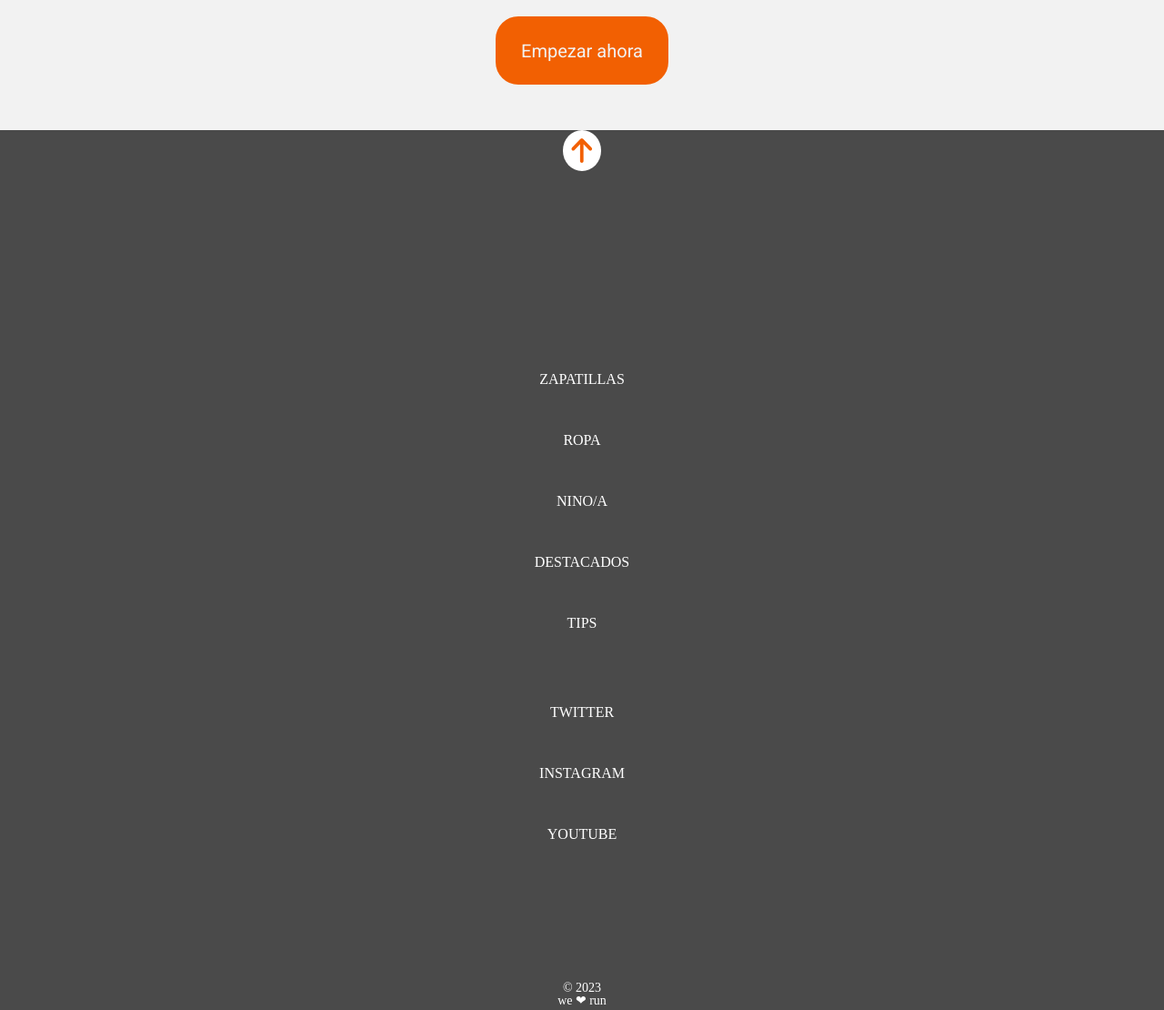
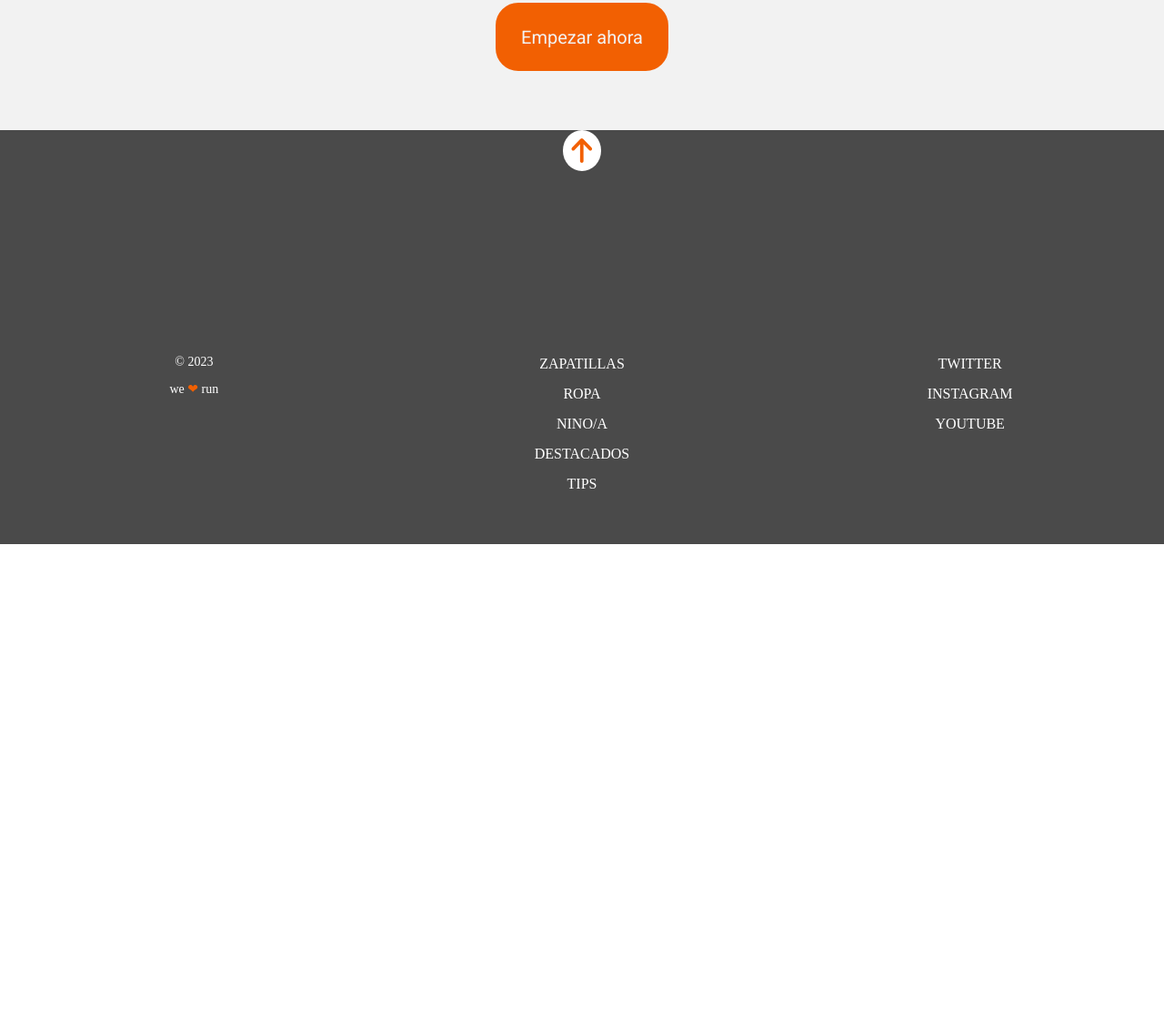
Before and after one commit to Adalab/modulo-1-evaluacion-final-VeroSalandy, a website: page src/html/index.html in a window 1280 px wide. Shown: the part 1389-2499 px from the top of the page at 91% size. After the commit the page ends 1987 px from the top, so only its background shows below. Drawn offline with nearby package versions, Linux system fonts and the light colour scheme; files that its build step writes are made by us from their sources; files whose address does not match are found by name.

Commit message:
finished versions  mobile and tablet

```diff
--- a/src/html/partials/footer.html
+++ b/src/html/partials/footer.html
@@ -7,6 +7,7 @@
       alt="arrow-scroll-up"
     />
   </a>
+  <div class="footer-div">
     <nav>
       <a class="footer-link" href="https://adalab.es/">
         <ul class="footer-list">
@@ -27,6 +28,9 @@
         </ul>
       </a>
     </nav>
+    <small class="footer-copyright">
       <p>&copy; 2023</p>
-  <p>we ❤︎ run</p>
+      <p>we <i class="fa-solid fa-heart" style="color: #f26002">❤︎</i> run</p>
+    </small>
+  </div>
 </footer>
--- a/src/scss/layout/_footer.scss
+++ b/src/scss/layout/_footer.scss
@@ -3,9 +3,9 @@
     color: #ffffff;
     font-size: 14px;
     text-align: center;
-    padding-bottom: 10%;
     width: auto;
     height: auto;
+    padding-bottom: 20px;
 
 
 }
@@ -40,9 +40,36 @@
 .footer-list-socialmedia-item {
     margin: 2%;
 }
+.footer-copyright{
+    font-size: 14px;
+    line-height: 30px;
+
+
+}
+
 
 /*@media and all (min-width: 768px){
     .footer-list . .footer-list-socialmedia{
         flex-direction: row
     }
 }*/
+
+@media all and (min-width: 768px){
+
+    .footer-div{
+
+        width: 100vw;
+        display: grid;
+        grid-template-columns: 1fr 1fr 1fr;
+        grid-template-rows: 1fr;
+
+    }
+    .footer-copyright{
+        grid-row: 1 / 2;
+    }
+}
+ /*width: 55vw;
+ height: 40vh;
+ display: grid;
+ grid-template-columns: 1fr;
+ grid-template-rows: 1fr 1fr 1fr;*/
--- a/src/scss/layout/_main_grey.scss
+++ b/src/scss/layout/_main_grey.scss
@@ -1,5 +1,6 @@
 .grey-section {
     background-color: #f2f2f2;
+    padding-bottom: 20px;
     /*padding-left: 20px ;*/
     /*margin-left: 5%;*/
     width: auto;
--- a/src/scss/layout/_main_hero.scss
+++ b/src/scss/layout/_main_hero.scss
@@ -18,17 +18,15 @@
 .hero-title {
     font-family: 'Roboto Slab', serif;
     font-size: 30px;
+    width: 320px;
     line-height: 1.67;
-
-   /* line-height: 1.90; hoe voeg ik hier ruimte tussen tekst door*/
-
-
 
 }
 
 .hero-paragraph {
     font-size: 16px;
     padding: 10px;
+    width: 244px;
     line-height: 1.19;
 
 
@@ -55,17 +53,19 @@ linken met id grey-section zodat als je erop klikt het naar beneden die section
 @media all and (min-width: 768px) {
     .hero{
         background-position: center left;
-        width: 768px;
+        width: auto;
         height: 768px;
     }
     .hero-title{
         font-size: 75px;
+        width: 768px;
         line-height: 1.33;
+
     }
     .hero-paragraph{
         font-size: 24px;
         width: 340px;
-        line-height: 28px;
+        line-height: 1.17;
     }
     .hero-scroll-down{
         width: 42.5px;
```
Lines whose indentation alone changed are shown as unchanged.
